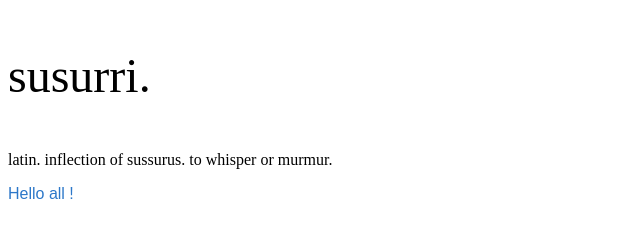
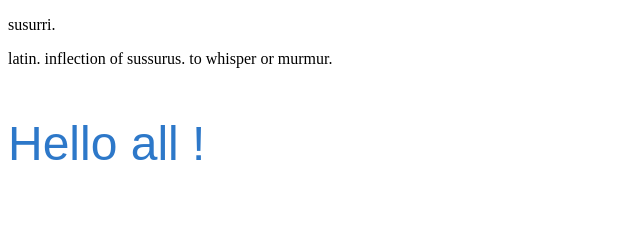
Before and after one commit to rankode/dirig, a plain HTML site: page index.html in a window 1280 px wide. Shown: the whole page, without its empty margins (0-640 px from the left). Drawn offline with Linux system fonts and the light colour scheme.

Commit message:
Update styles.css

```diff
--- a/styles.css
+++ b/styles.css
@@ -1,12 +1,13 @@
 #a {
   font-family: Arial, Helvetica;
   color: #2d78c9;
-}
+  font-size: 48px;
+};
 
 #b {
   font-size: "48px";
   font-size: 48px;
-}
+};
 
 div {
   display: block;
```
